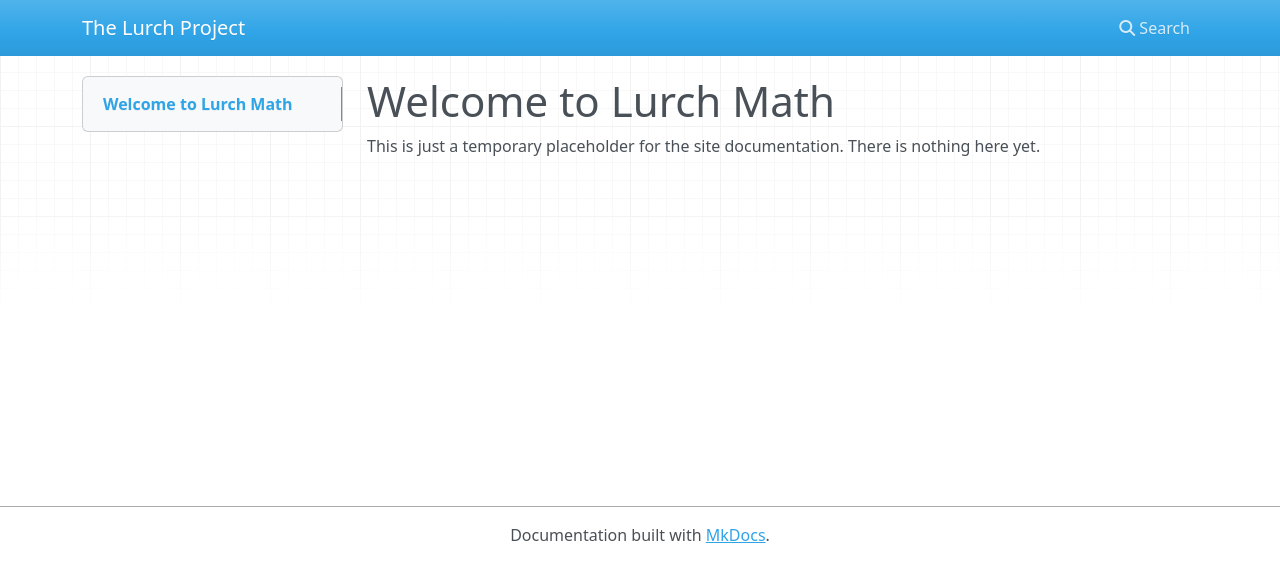
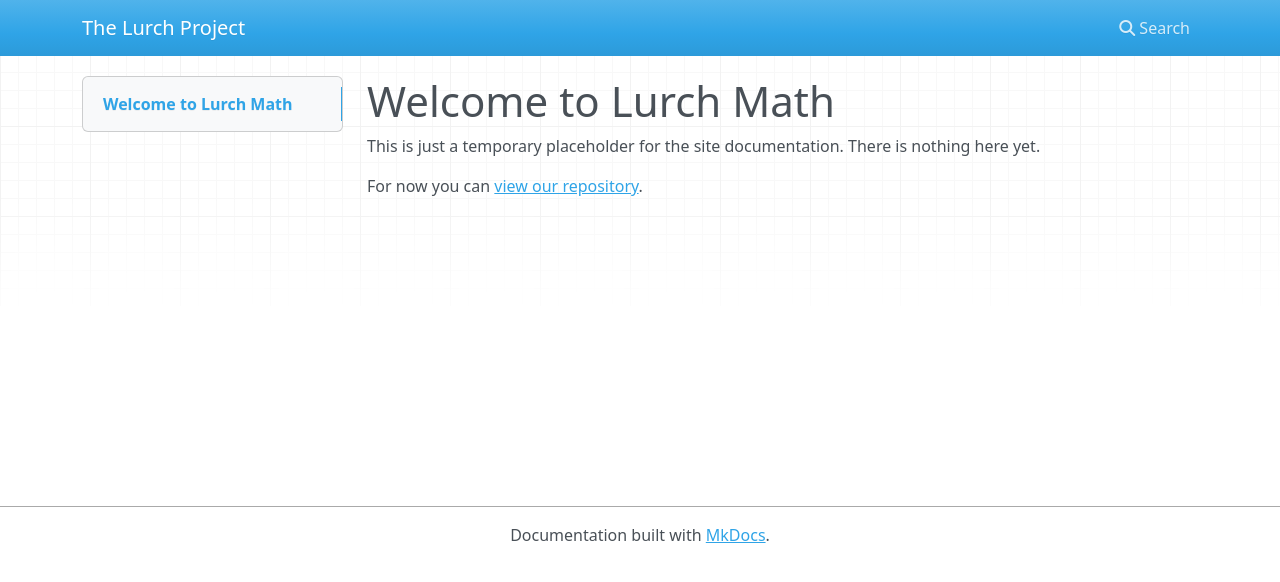
Before and after one commit to lurchmath/lurchmath.github.io, an MkDocs documentation site: the page built from docs/index.md, in a window 1280 px wide. Shown: the top 582 px of the page. Built offline with MkDocs 1.6.1, drawn with Linux system fonts in a browser that asks for light colours; nearby versions of some CDN libraries.

Commit message:
adding a link to the repo

```diff
--- a/docs/index.md
+++ b/docs/index.md
@@ -1,3 +1,5 @@
 # Welcome to Lurch Math
 
 This is just a temporary placeholder for the site documentation.  There is nothing here yet.
+
+For now you can [view our repository](https://github.com/lurchmath/lurchmath.github.io).
```
